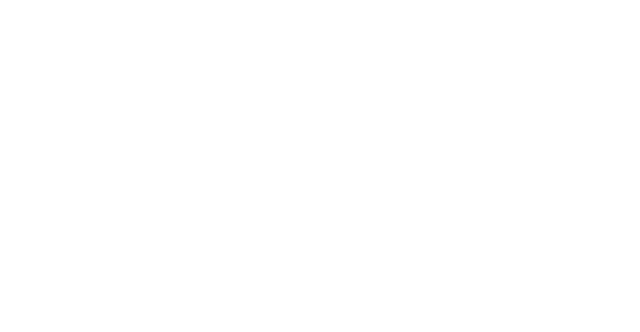
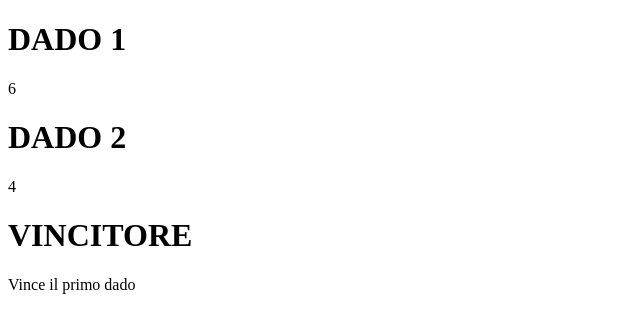
Before and after one commit to armandotruglio/js-mail-dadi, a plain HTML site: page index.html in a window 1280 px wide. Shown: the whole page, without its empty margins (0-640 px from the left). Drawn offline with Linux system fonts and the light colour scheme.

Commit message:
Finished dice game

```diff
--- a/index.html
+++ b/index.html
@@ -9,6 +9,18 @@
 <body>
 
 
+    <div>
+        <h1>DADO 1</h1>
+        <span id="first-dice"></span>
+
+        <h1>DADO 2</h1>
+        <span id="second-dice"></span>
+
+        <h1>VINCITORE</h1>
+        <span id="winner"></span>
+
+    </div>
+
     <script src="js/script.js"></script>
 </body>
 </html>
--- a/js/script.js
+++ b/js/script.js
@@ -1 +1,31 @@
 console.log('JS OK');
+
+// DADI
+
+const firstDice = document.getElementById('first-dice');
+const secondDice = document.getElementById('second-dice');
+const winnerDice = document.getElementById('winner');
+
+const min = 1;
+const max = 6;
+
+
+const firstThrow = Math.floor(Math.random() * (max - min + 1) + min);
+const secondThrow = Math.floor(Math.random() * (max - min + 1) + min);
+
+
+firstDice.innerHTML = firstThrow;
+secondDice.innerHTML = secondThrow;
+
+console.log(firstThrow);
+console.log(secondThrow);
+
+if(firstThrow > secondThrow){
+    winnerDice.innerHTML = 'Vince il primo dado';
+}
+else if(firstThrow < secondThrow){
+    winnerDice.innerHTML = 'Vince il secondo dado';
+}
+else{
+    winnerDice.innerHTML = 'I dadi hanno pareggiato';
+}
```
